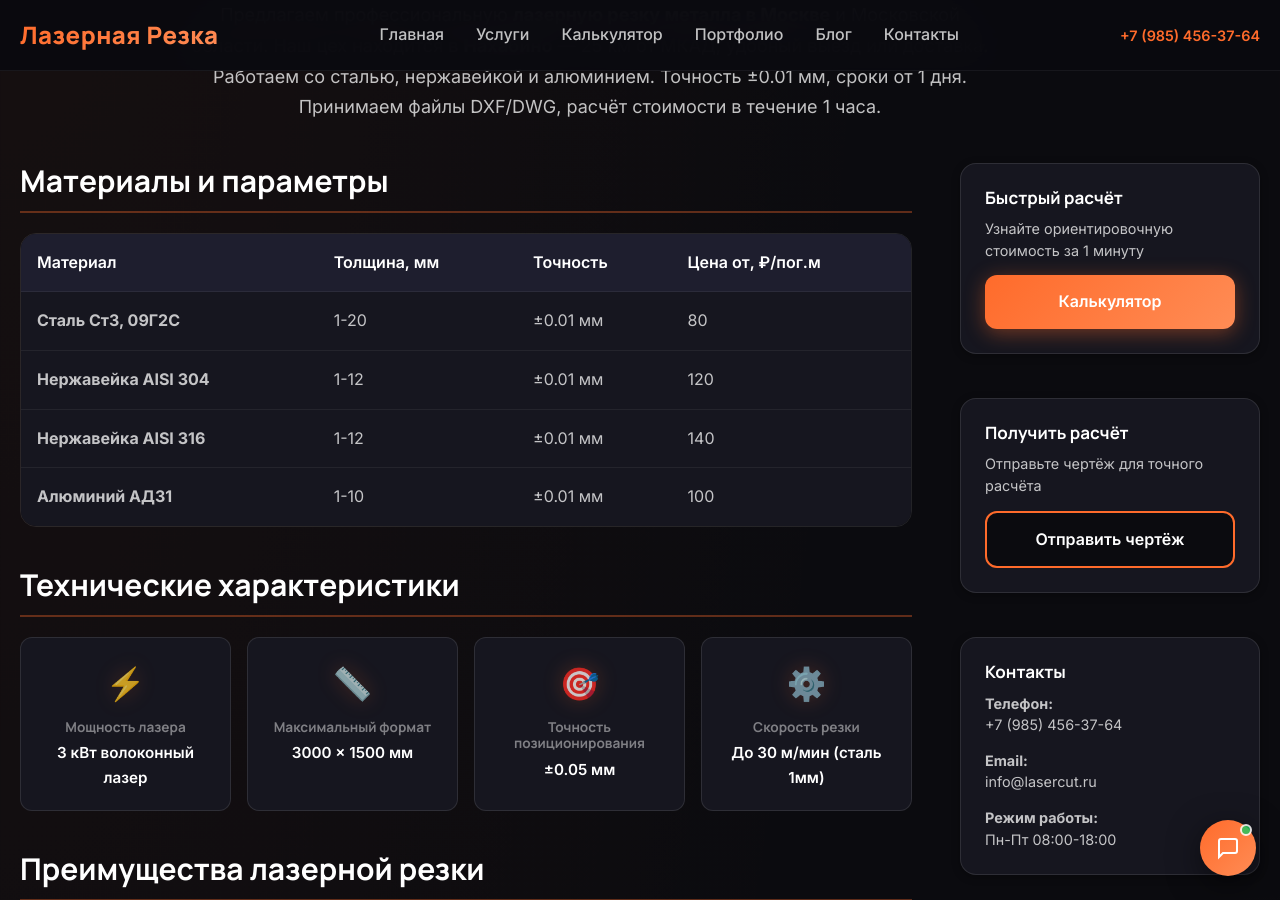
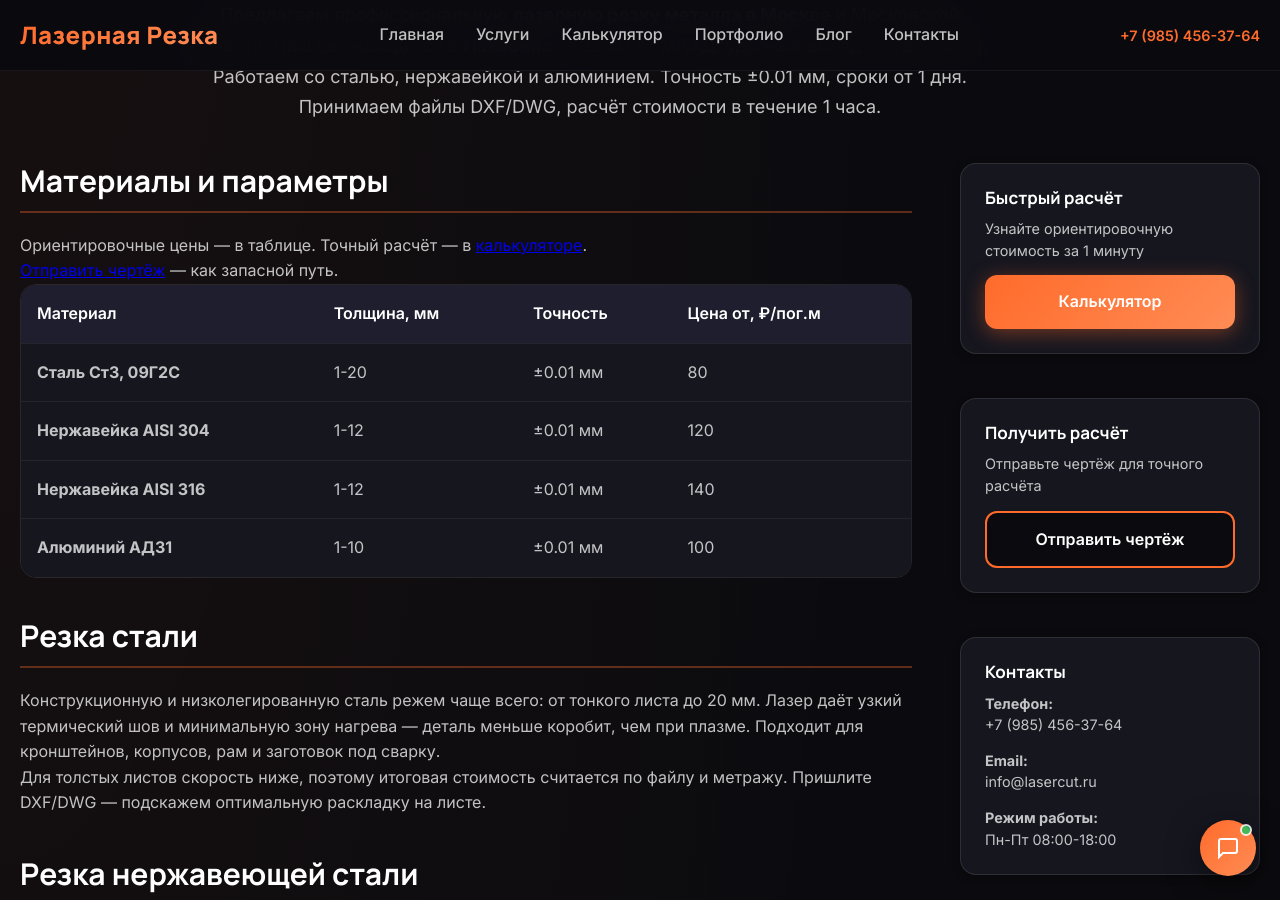
Before and after one commit to kaylas000/lazer-rezka, a Jekyll site: the page built from pages/services/metal.html, in a window 1280 px wide and 900 px high, scrolled down 569 px. Built offline with Jekyll 4.4.1, drawn with Linux system fonts in a browser that asks for light colours; some of the changed text lies outside the part shown.

Commit message:
seo(P2): metal anchors, materials cross-links, service hero pricing hints
Add pre-table price guidance and steel/stainless/aluminum sections with
ids on laser cutting page. Link materials cards to those anchors and
surface /services/metal/ under the materials hero. Extend powder,
sandblasting, and welding heroes with geo and pricing-disclaimer copy;
add /contacts/ fallback next to CTA buttons.

Co-authored-by: kaylas000 <kaylas000@users.noreply.github.com>

```diff
--- a/pages/materials.html
+++ b/pages/materials.html
@@ -10,6 +10,7 @@ permalink: /materials/
   <div class="container">
     <h1>Материалы для резки</h1>
     <p class="lead">Работаем с широким спектром металлов</p>
+    <p class="lead">Подробно про лазерную резку и цены: <a href="/services/metal/">/services/metal/</a></p>
   </div>
 </section>
 
@@ -39,6 +40,7 @@ permalink: /materials/
             </div>
           </div>
           <p>Самый популярный материал для лазерной резки. Отличное соотношение цены и качества. Подходит для большинства задач: детали машин, корпуса, конструкции.</p>
+          <p><a href="/services/metal/#steel">Цены и параметры резки</a></p>
         </div>
       </div>
 
@@ -59,6 +61,7 @@ permalink: /materials/
             </div>
           </div>
           <p>Коррозионностойкая сталь для пищевой промышленности, медицины, декора. Красивый внешний вид, долговечность. AISI 316 — повышенная стойкость к агрессивным средам.</p>
+          <p><a href="/services/metal/#stainless">Цены и параметры резки</a></p>
         </div>
       </div>
 
@@ -79,6 +82,7 @@ permalink: /materials/
             </div>
           </div>
           <p>Лёгкий, не ржавеет, хорошо поддаётся обработке. Идеален для фасадов, вывесок, корпусов приборов. АМГ — повышенная прочность для нагруженных конструкций.</p>
+          <p><a href="/services/metal/#aluminum">Цены и параметры резки</a></p>
         </div>
       </div>
 
--- a/pages/services/metal.html
+++ b/pages/services/metal.html
@@ -23,6 +23,9 @@ service_type: "Лазерная резка металла"
     <div class="service-grid">
       <div class="service-content">
         <h2>Материалы и параметры</h2>
+
+        <p>Ориентировочные цены — в таблице. Точный расчёт — в <a href="/calculator/">калькуляторе</a>.</p>
+        <p><a href="/contacts/">Отправить чертёж</a> — как запасной путь.</p>
 
         <div class="material-specs-table">
           <table>
@@ -62,6 +65,18 @@ service_type: "Лазерная резка металла"
             </tbody>
           </table>
         </div>
+
+        <h2 id="steel">Резка стали</h2>
+        <p>Конструкционную и низколегированную сталь режем чаще всего: от тонкого листа до 20 мм. Лазер даёт узкий термический шов и минимальную зону нагрева — деталь меньше коробит, чем при плазме. Подходит для кронштейнов, корпусов, рам и заготовок под сварку.</p>
+        <p>Для толстых листов скорость ниже, поэтому итоговая стоимость считается по файлу и метражу. Пришлите DXF/DWG — подскажем оптимальную раскладку на листе.</p>
+
+        <h2 id="stainless">Резка нержавеющей стали</h2>
+        <p>Нержавейку AISI 304 и AISI 316 режем с аккуратной кромкой: важно не перегреть зону реза, чтобы не испортить пассивацию. Типичные задачи — пищевое оборудование, декор, элементы фасадов и коррозионностойкие узлы.</p>
+        <p>Маркировка AISI 316 дороже из‑за свойств сплава и режима резки. Если сомневаетесь в марке — приложите сертификат или фото шильдика, мы подтвердим совместимость.</p>
+
+        <h2 id="aluminum">Резка алюминия</h2>
+        <p>Алюминий АД31 и сплавы серии АМГ хорошо режутся волоконным лазером при соблюдении параметров: важны толщина, отражающая способность и качество поверхности листа. Получаем аккуратную кромку без лишней окалины.</p>
+        <p>Для алюминия критична геометрия и зазоры под гибку или крепёж — заложите допуски в чертеже, мы подскажем по опыту серийных заказов.</p>
 
         <h2>Технические характеристики</h2>
 
```
Also changed, not shown: pages/services/powder-coating.html (+6 -1 lines), pages/services/sandblasting.html (+6 -1 lines), pages/services/welding.html (+6 -1 lines).
